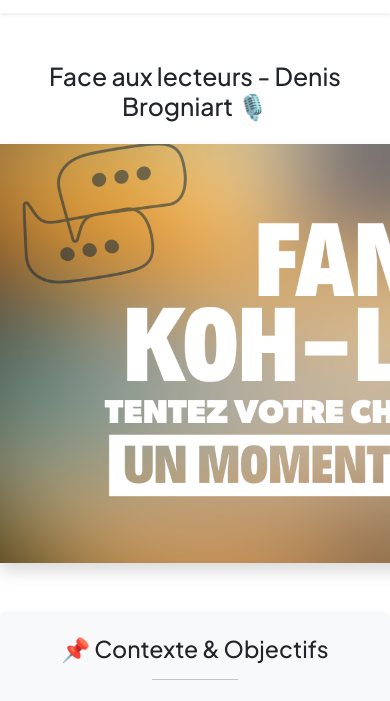
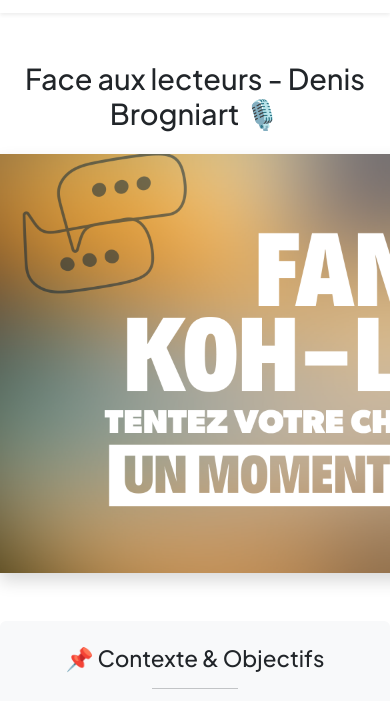
Before and after one commit to AntoineGandelin/portfolio-vdn-antoine-gandelin, a plain HTML site: page fal-denis-brogniart.html in a window 390 px wide. Shown: the part 109-810 px from the top of the page. Drawn offline with nearby package versions, Linux system fonts and the light colour scheme; a script that the page names is missing.

Commit message:
Update fal-denis-brogniart.html

```diff
--- a/fal-denis-brogniart.html
+++ b/fal-denis-brogniart.html
@@ -34,8 +34,9 @@
           font-size: 1rem;
           padding: 12px 24px;
         }
+        /* Pour que toutes les images s'adaptent bien en mobile */
         .img-fluid {
-                max-width: 90%;
+          max-width: 100%;
           height: auto;
         }
         .container {
@@ -45,8 +46,20 @@
         .footer-icons a {
           font-size: 1.5rem;
         }
+        /* Redimensionnement des titres des missions */
+        h2 {
+          font-size: 1.8rem; /* Ajustez cette valeur selon vos préférences */
+          text-align: center;
+          margin-bottom: 1rem;
+        }
+        h3 {
+          font-size: 1.4rem; /* Ajustez cette valeur selon vos préférences */
+          text-align: center;
+          margin-bottom: 0.8rem;
+        }
       }
     </style>
+
 
     <script src="https://platform.linkedin.com/badges/js/profile.js" async defer type="text/javascript"></script>
 
```
Lines whose indentation alone changed are shown as unchanged.
